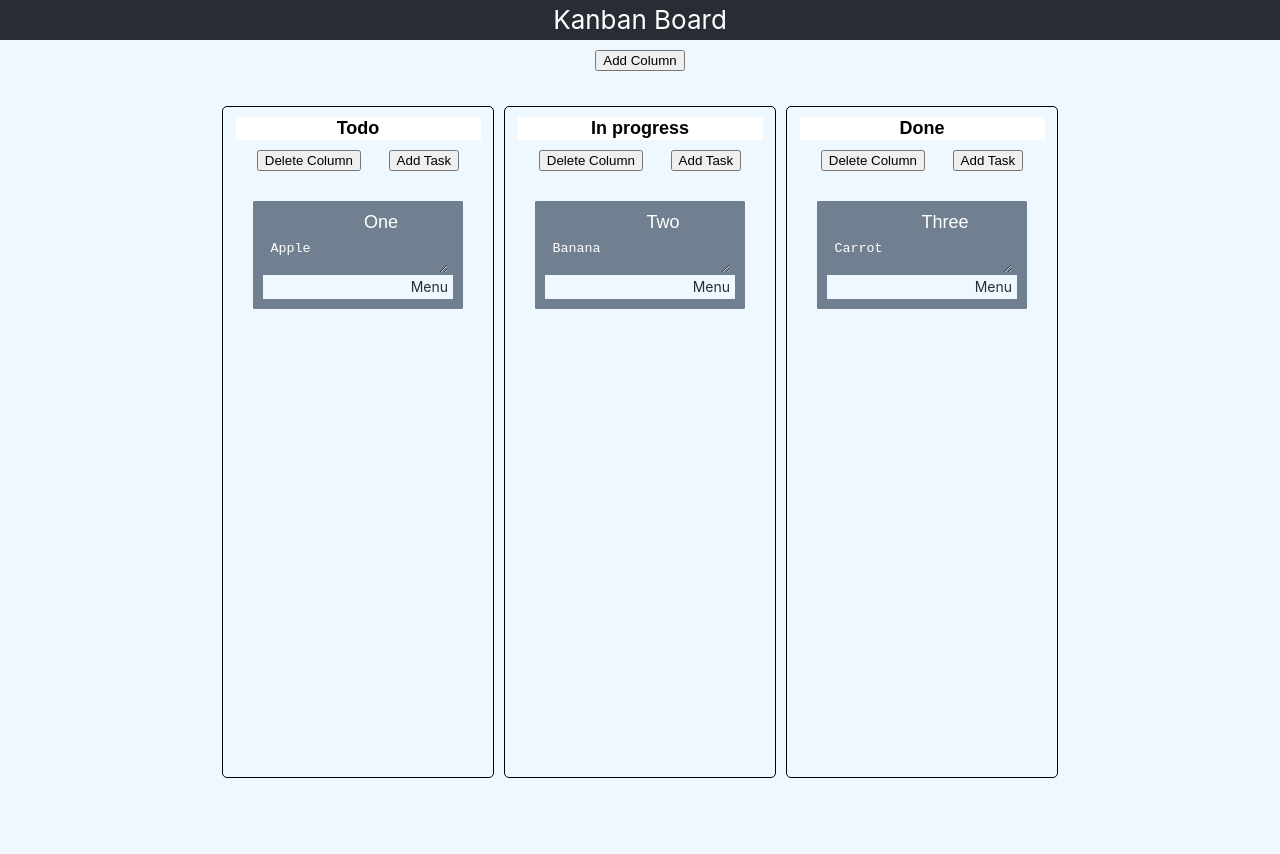
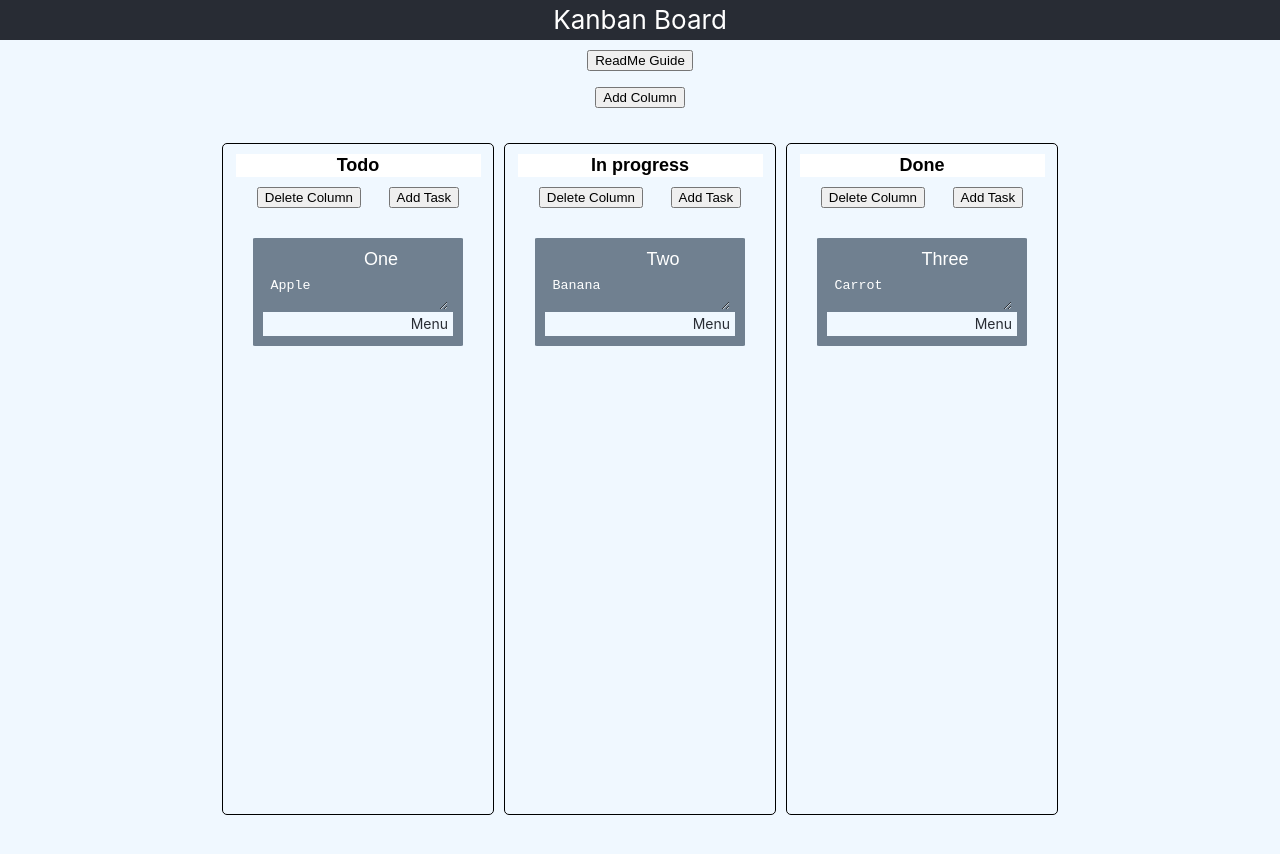
Before and after one commit to jennhuynh02/Kanban-Board, a React (Create React App) app: page / in a window 1280 px wide. Shown: the top 854 px of the page. Built offline with nearby package versions, Linux system fonts and the light colour scheme.

Commit message:
add readMe button

```diff
--- a/src/components/board/board.css
+++ b/src/components/board/board.css
@@ -50,6 +50,12 @@ button {
 
 input {
   cursor: pointer;
+}
+
+a {
+  text-decoration: none;
+  background: inherit;
+  color: black;
 }
 
 /* Dropdown CSS */
--- a/src/components/board/board.jsx
+++ b/src/components/board/board.jsx
@@ -168,6 +168,8 @@ class Board extends React.Component {
   render() {
     return (
       <div className="board">
+        <button><a href="url">ReadMe Guide</a></button>
+        <br/><br/>
         <button onClick={this.editColumn()}>Add Column</button>
         <div className="all-columns">
           {this.state.columns.map((col, idx) => (
```
